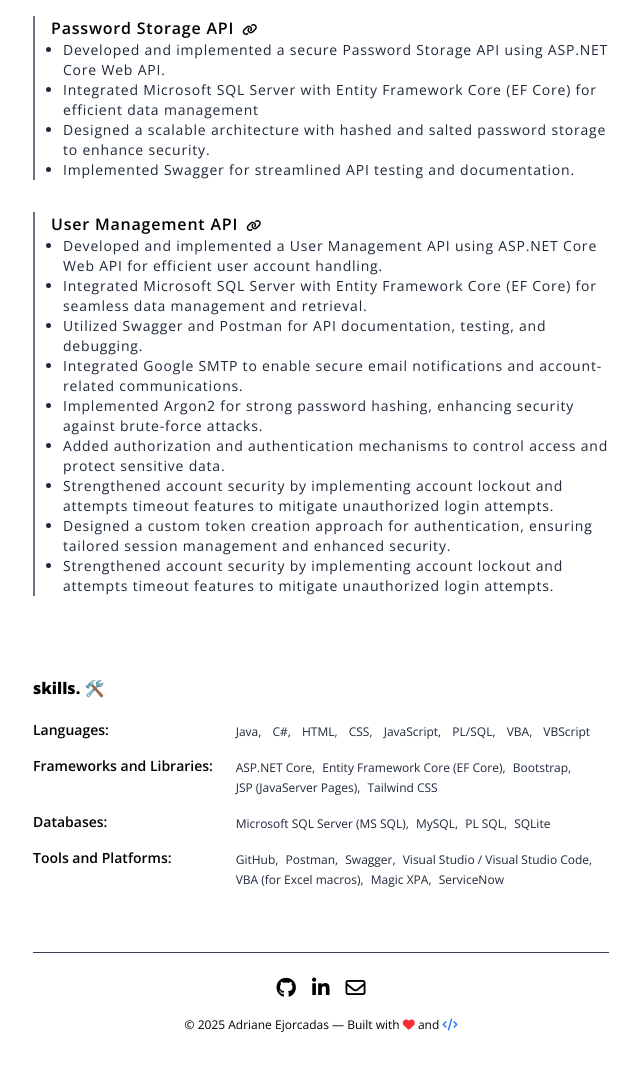
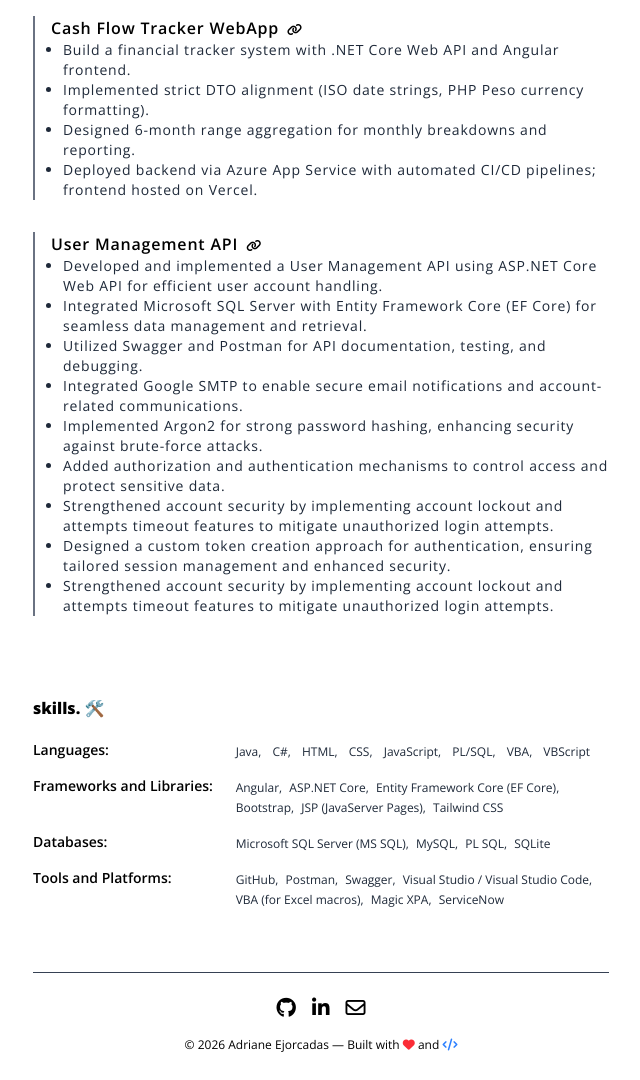
Before and after one commit to AdrianeEjorcadas/adriane-portfolio, a website: page index.html in a window 1280 px wide. Shown: the part 1700-2780 px from the top of the page, without its empty margins (319-959 px from the left). Drawn offline with nearby package versions, Linux system fonts and the light colour scheme.

Commit message:
06/17/2026 - update cv file and update project section

```diff
--- a/index.html
+++ b/index.html
@@ -124,7 +124,7 @@
                     <ul class="flex items-center gap-2">
                         <li class="group relative">
                             <a
-                                href="./src/files/ADRIANE_Z.EJORCADAS_CV (3).pdf"
+                                href="./src/files/Ejorcadas, Adriane_CV.pdf"
                                 download="Adriane Ejorcadas_CV"
                                 class="inline-block rounded-lg bg-gray-700 px-4 py-2 text-sm font-semibold text-white capitalize transition-all duration-300 hover:scale-125 dark:bg-white dark:text-black"
                                 >resume
@@ -453,16 +453,16 @@
                             <!-- PROJECT TITLE -->
                             <div class="flex gap-2">
                                 <h2 class="font-semibold">
-                                    Password Storage API
+                                    Cash Flow Tracker WebApp
                                 </h2>
                                 <a
-                                    href="https://github.com/AdrianeEjorcadas/PasswordStorageApi/tree/master/PasswordStorageApi"
+                                    href="https://cashflow.adrianeejorcadas.com/login"
                                     target="_blank"
                                     class="bounce-hover group relative"
                                     ><i class="fa-solid fa-link text-xs"></i
                                     ><span
                                         class="pointer-events-none absolute top-full left-1/2 z-10 mt-2 -translate-x-1/2 rounded bg-gray-800 px-2 py-1 text-xs whitespace-nowrap text-white opacity-0 transition-opacity duration-300 group-hover:opacity-100"
-                                        >View Password Storage API</span
+                                        >View Cashflow Tracker Web App</span
                                     ></a
                                 >
                             </div>
@@ -472,23 +472,17 @@
                                     class="list-disc text-sm text-gray-800 dark:text-gray-400"
                                 >
                                     <li>
-                                        Developed and implemented a secure
-                                        Password Storage API using ASP.NET Core
-                                        Web API.
+                                        Build a financial tracker system with .NET Core Web API and Angular frontend.
                                     </li>
                                     <li>
-                                        Integrated Microsoft SQL Server with
-                                        Entity Framework Core (EF Core) for
-                                        efficient data management
+                                        Implemented strict DTO alignment (ISO date strings, PHP Peso currency formatting).
                                     </li>
                                     <li>
-                                        Designed a scalable architecture with
-                                        hashed and salted password storage to
-                                        enhance security.
+                                        Designed 6-month range aggregation for monthly breakdowns and reporting.
                                     </li>
                                     <li>
-                                        Implemented Swagger for streamlined API
-                                        testing and documentation.
+                                        Deployed backend via Azure App Service with automated CI/CD pipelines; frontend hosted
+                                        on Vercel.
                                     </li>
                                 </ul>
                             </div>
@@ -621,6 +615,7 @@
                         <div
                             class="flex flex-wrap gap-1 pt-1 text-xs text-gray-800 dark:text-gray-400"
                         >
+                            <p>Angular,&nbsp;</p>
                             <p>ASP.NET Core,&nbsp;</p>
                             <p>Entity Framework Core (EF Core),&nbsp;</p>
                             <p>Bootstrap,&nbsp;</p>
@@ -708,7 +703,7 @@
                     </a>
                 </div>
                 <p class="text-xs dark:text-gray-500">
-                    &copy; 2025 Adriane Ejorcadas &mdash; Built with
+                    &copy; 2026 Adriane Ejorcadas &mdash; Built with
                     <span class="text-red-500"
                         ><i class="fa-solid fa-heart"></i
                     ></span>
```
Also changed, not shown: 1 other file.
